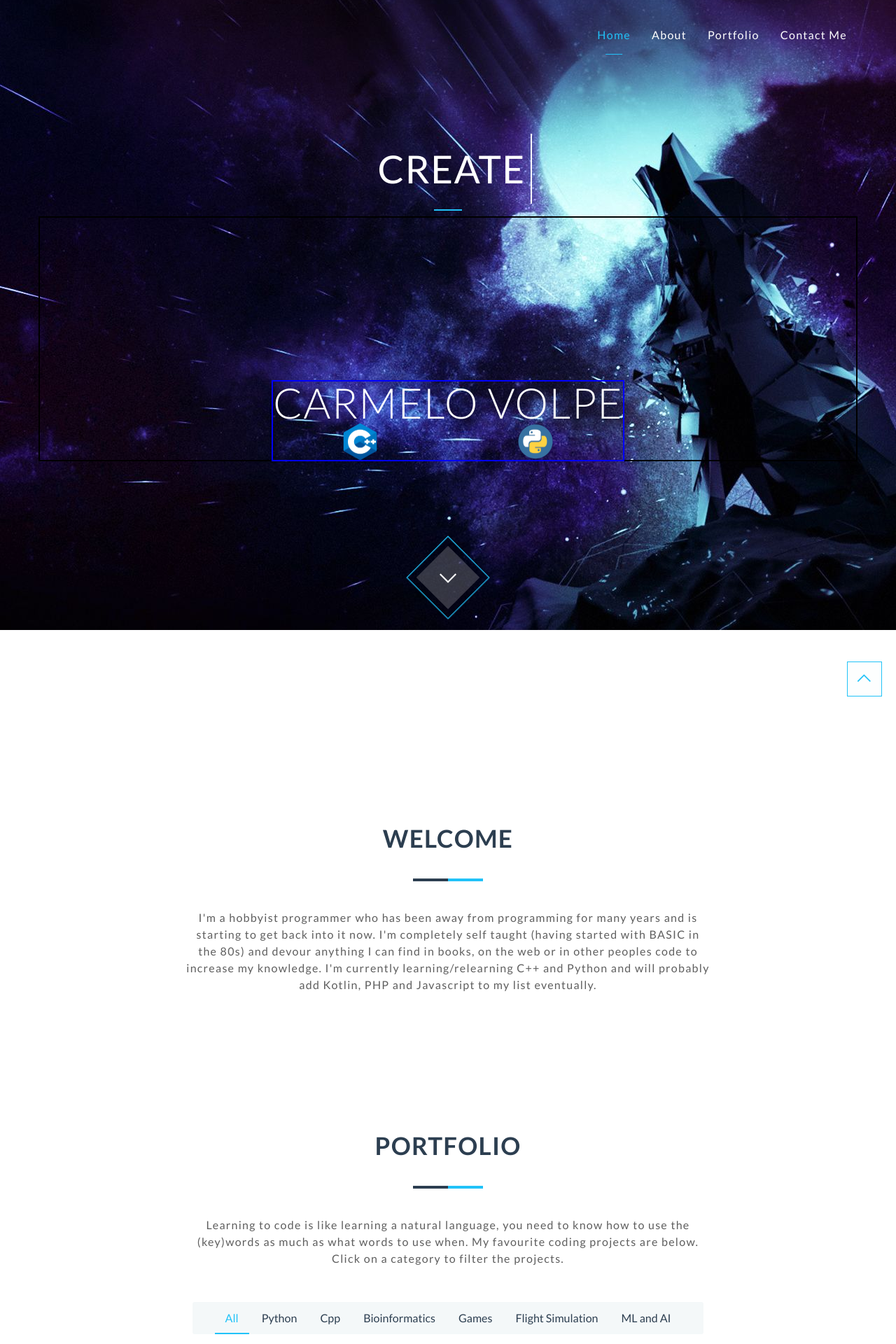
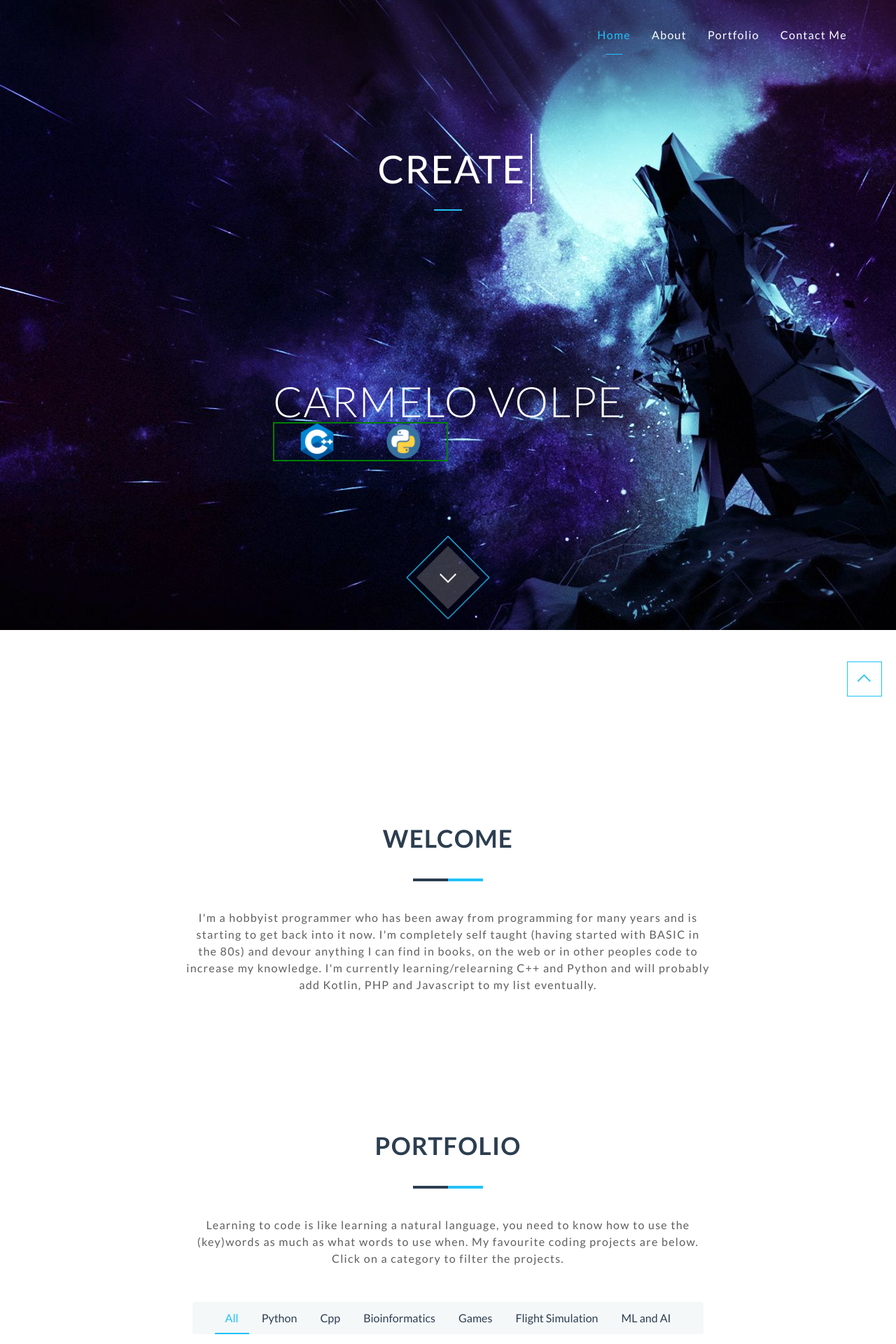
Before and after one commit to Gamernaut/gamernaut.github.io, a Jekyll site: the page built from index.html, in a window 1280 px wide. Shown: the top 1920 px of the page at 70% size. Built offline with Jekyll 4.4.1, drawn with Linux system fonts in a browser that asks for light colours; nearby versions of some CDN libraries.

Commit message:
Update header.html

```diff
--- a/_includes/header.html
+++ b/_includes/header.html
@@ -79,13 +79,13 @@
 -->
         <div>
            <hr class="small">
-           <div style="min-height: 350px; display: block; margin-left: auto; margin-right: auto;border: 2px solid black">
+           <div style="min-height: 350px; display: block; margin-left: auto; margin-right: auto;">
              <!-- <table style="display: block; margin-left: auto; margin-right: auto;border: 2px solid white"> -->
-             <div style="position: absolute; left: 50%; bottom: 0px; -webkit-transform: translateX(-50%); transform: translateX(-50%); border: 2px solid blue">
+             <div style="position: absolute; left: 50%; bottom: 0px; -webkit-transform: translateX(-50%); transform: translateX(-50%);">
                <h1 class="thin">{{ site.header-title }}</h1>
-               <div style="display: flex; vertical-align: top; horizonal-align: center; width: 50%: border: 2px solid green">
-                 <img style="display: block; margin-left: auto; margin-right: auto;" src="{{ site.baseurl }}/images/logos/cplusplus.png" width="10%" alt="Cplusplus.png logo"/>
-                 <img style="display: block; margin-left: auto; margin-right: auto;" src="{{ site.baseurl }}/images/logos/python.png" width="10%" alt="Python.png logo"/>
+               <div style="display: flex; vertical-align: top; horizonal-align: center; width: 50%; border: 2px solid green">
+                 <img style="display: block; margin-left: auto; margin-right: auto;" src="{{ site.baseurl }}/images/logos/cplusplus.png" width="20%" alt="Cplusplus.png logo"/>
+                 <img style="display: block; margin-left: auto; margin-right: auto;" src="{{ site.baseurl }}/images/logos/python.png" width="20%" alt="Python.png logo"/>
                </div>
              </div>
 
```
